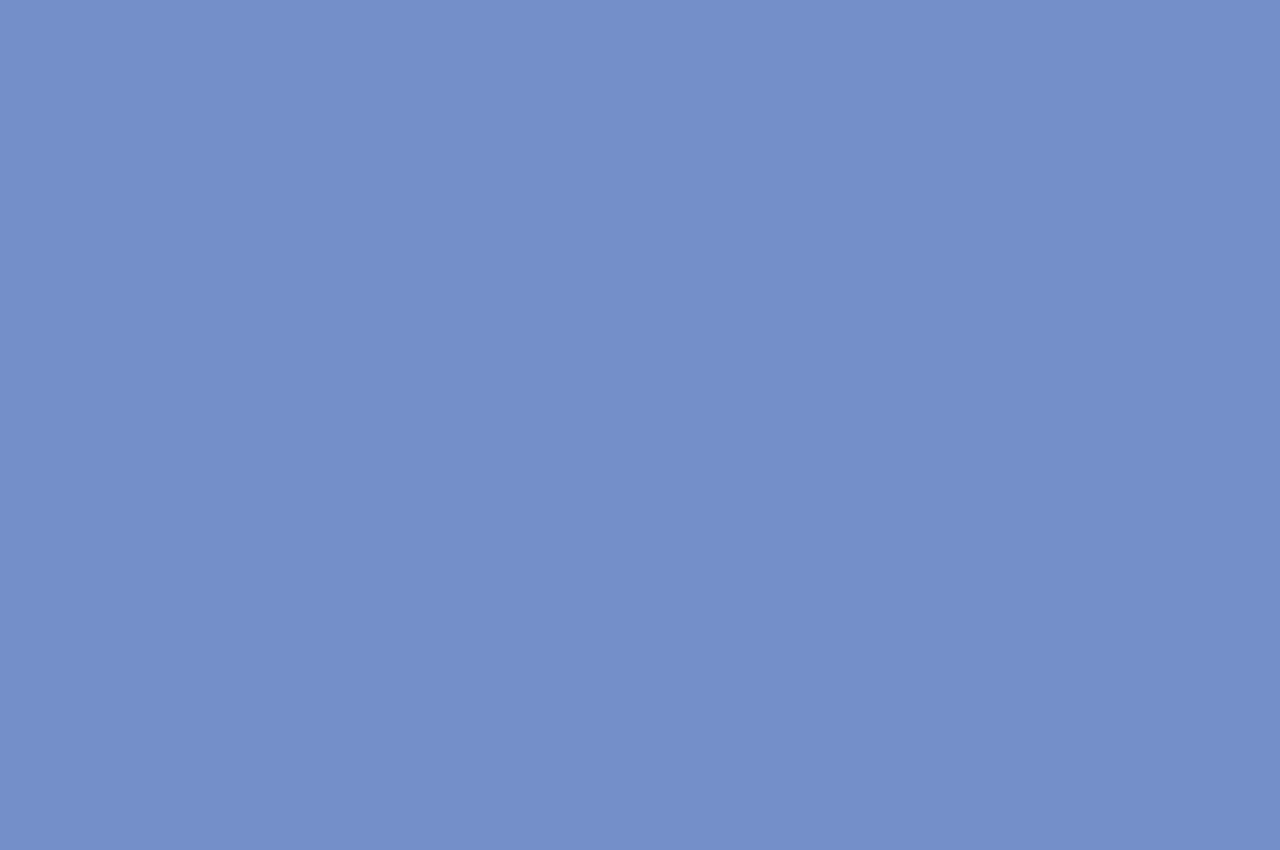
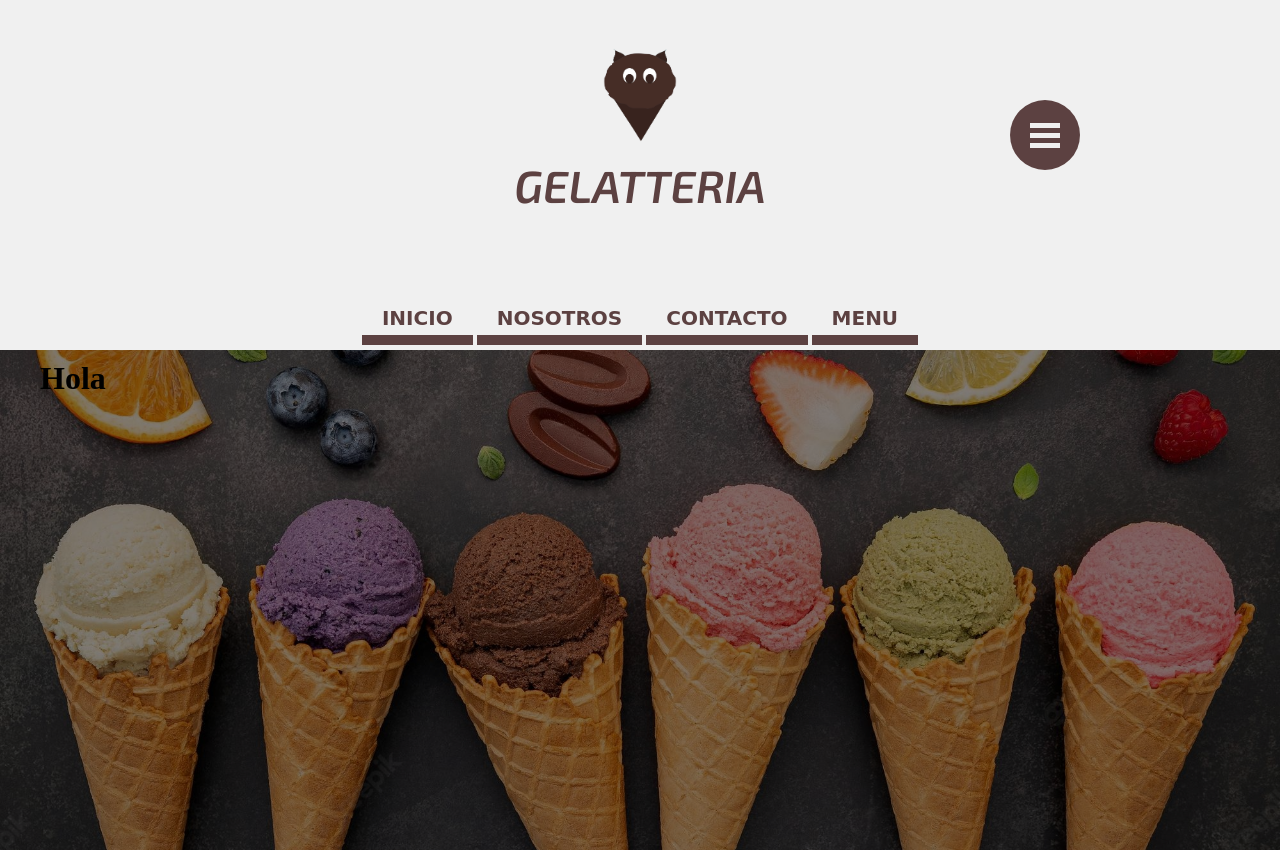
Before and after one commit to Juanpav78/Heladeria, a website: page index.html in a window 1280 px wide. Before the commit the page ends 800 px from the top, so only its background shows below. Drawn offline with Linux system fonts and the light colour scheme; a web font is replaced by a local one.

Commit message:
header y bases del carrusel añadidos

```diff
--- a/index.html
+++ b/index.html
@@ -3,22 +3,47 @@
     <meta charset="UTF-8">
     <meta http-equiv="X-UA-Compatible" content="IE=edge">
     <meta name="viewport" content="width=device-width, initial-scale=1.0">
-    <title>Heladeria</title>
+    <title>Gelatteria</title>
     <link rel="icon" href="./src/img/LogoHelado.svg" type="image/x-icon/png" sizes="32x32">
     <link rel="stylesheet" href="build/css/app.css">
 </head>
 <body>
-    <header>
+    <header class="header">
+        <div class="contenedor header__contenedor">
+            <div class="logo">
+                <img class="logo__img" src="./src/img/LogoHelado2.png" alt="logo helado" >
+                <p class="logo__texto">Gelatteria</p>
+            </div>
 
+            <nav class="nav">
+                <div class="nav__boton boton_circular boton">
+                    <div class="nav__boton--line"></div>
+                    <div class="nav__boton--line"></div>
+                    <div class="nav__boton--line"></div>
+                </div>
+                <a href="#" class="nav__texto">Inicio</a>
+                <a href="#" class="nav__texto">Nosotros</a>
+                <a href="#" class="nav__texto">Contacto</a>
+                <a href="#" class="nav__texto">Menu</a>
+
+            </nav>
+        </div>
     </header>
 
-    <main>
+    <main class="main" id="fondo">
+        <div class="sombra">
+            <div class="contenedor">
+                <h1>Hola</h1>
+            </div>
+        </div>
 
     </main>
 
     <footer>
 
+
     </footer>
 
+    <script src="src/js/app.js"></script>
 </body>
 </html>
--- /dev/null
+++ b/src/js/app.js
@@ -0,0 +1,34 @@
+document.addEventListener('DOMContentLoaded', function(){
+    btn();
+});
+
+const btn= () => {
+    const boton = document.querySelector(".boton") ;
+    boton.addEventListener('click', animateBtn);
+}
+
+
+const animateBtn = () =>{
+    const botones = document.querySelector(".boton") ;
+    botones.classList.toggle('active');
+}
+
+const fondos = [
+    "imgHeladosSabores4",
+    "imgHeladosSabores",
+    "imgHeladosVarios",
+    "imgVitrinaHelados"
+]
+
+
+i = 0;
+
+
+setInterval(function(){
+    const fondo = document.getElementById("fondo");
+    fondo.style.backgroundImage= `url(./src/img/${fondos[i]}.jpg)`;
+    i++;
+    if(i==4){
+        i=0;
+    }
+},12000);
--- a/src/scss/app.scss
+++ b/src/scss/app.scss
@@ -1,11 +1,11 @@
-@import url('https://fonts.googleapis.com/css2?family=Baloo+Tamma+2:wght@400;500;800&family=Dancing+Script:wght@400;500;600;700&family=Lobster&family=Monoton&display=swap');
-
+@import url('https://fonts.googleapis.com/css2?family=Baloo+Tamma+2:wght@400;500;800&family=Dancing+Script:wght@400;500;600;700&family=Exo+2:ital,wght@0,300;0,600;1,600;1,700&family=Lobster&family=Monoton&display=swap');
 @import 'base/normalize';
 @import 'base/variables';
 
 @import 'base/mixins';
 @import 'base/globales';
+@import 'utilidades/boton';
 
-
+@import 'layout/header';
+@import 'layout/main';
 @import 'layout/footer';
-@import 'layout/header';
--- a/src/scss/base/_globales.scss
+++ b/src/scss/base/_globales.scss
@@ -10,5 +10,16 @@ body {
     font-size: 1.6rem;
     line-height: 1.8;
 
-    background-color: $blueCake;
+    background-color: $blueCakeLogo;
 }
+
+.contenedor{
+    margin: 0 auto;
+    max-width: 120rem;
+}
+
+a, p{
+    font-family: $fontText;
+    text-decoration: none;
+    text-transform: uppercase;
+}
--- a/src/scss/base/_variables.scss
+++ b/src/scss/base/_variables.scss
@@ -1,21 +1,24 @@
 //color
+$blueCakeLogo: #84c3d6;
 $blueCake: #748fc9;
 $redCake: #c97474;
 $roseCake: #c974b6;
-$greenCake: #649187;
-$greyligth: #cfcfcf;
+$greenCake: #65ac9c;
+$brownCake: #b2a18a;
+$brownCakeDark: #5c4141;
+$greyLigth: #f0f0f0;
 $greyDark: #333333;
-$black: #141414;
+$black: #1b1b1b;
 $white: rgb(248, 248, 248);
 
 //font size
 $delgada: 300;
 $regular : 400;
 $bold: 700;
-$black: 900;
+$blackBold: 900;
 
 //font family
 $fontText : 'Baloo Tamma 2', cursive;
-$fontTitle1 : 'Monoton', cursive;
+$fontTitle1 : 'Exo 2', sans-serif;
 $fontTitle2 : 'Dancing Script', cursive;
 $fontTitle3 : 'Lobster', cursive;
--- a/src/scss/layout/_header.scss
+++ b/src/scss/layout/_header.scss
@@ -0,0 +1,50 @@
+.header{
+    background: $greyLigth;
+    height: 35rem;
+    box-shadow: 0 0 1.5rem 2px $brownCakeDark;
+    text-align: center;
+
+    .header__contenedor{
+        height: 100%;
+        display: flex;
+        flex-direction: column;
+        justify-content: space-around;
+    }
+
+
+}
+
+.logo{
+    margin-top: 3rem;
+    .logo__img{
+        width: 10rem;
+    }
+
+    .logo__texto{
+        color: $brownCakeDark;
+
+        font-size: 4.5rem;
+        font-weight: 600;
+        font-family: $fontTitle1;
+        font-style: italic;
+
+        margin-top: 0;
+    }
+}
+
+.nav{
+    .nav__texto{
+        color: $brownCakeDark;
+        font-size: 2rem;
+        font-weight: 700;
+        padding: 2rem 2rem .5rem 2rem;
+        border-bottom: 1rem solid $brownCakeDark;
+
+        transition: all .3s ease-in;
+
+        &:hover{
+            color: $blueCakeLogo;
+            border-bottom: 1rem solid $blueCakeLogo;
+        }
+    }
+}
--- /dev/null
+++ b/src/scss/layout/_main.scss
@@ -0,0 +1,12 @@
+.main{
+    background-image: url('../../src/img/imgHeladosSabores.jpg');
+    background-position: center;
+    background-repeat: no-repeat;
+    background-size: cover;
+    filter: brightness(50%);
+    height: 50rem;
+    h1{
+        margin: 0;
+    }
+    transition: background-image 1s ease-in;
+}
--- /dev/null
+++ b/src/scss/utilidades/_boton.scss
@@ -0,0 +1,62 @@
+.boton_circular{
+    width: 7rem;
+
+    display: flex;
+    flex-direction: column;
+    background-color: $brownCakeDark;
+    border-radius: 50%;
+    padding: 2rem;
+}
+
+.nav__boton{
+    position: absolute;
+    top: 10rem;
+    right: 20rem;
+
+
+    cursor: pointer;
+
+
+    .nav__boton--line{
+        width: 3rem;
+        height: .25rem;
+
+        background-color: $greyLigth;
+        padding: .25rem 1rem;
+        margin: .25rem 0;
+
+        transition: transform .3s ease-in;
+
+
+    }
+
+    &.active{
+        .nav__boton--line{
+            background-color: $blueCakeLogo;
+            &:first-child{
+                transform: rotate(45deg) translateY(7px) translateX(7px);
+            }
+            &:nth-child(2){
+                transform: scale(0);
+            }
+            &:nth-child(3){
+                transform: rotate(-45deg) translateY(-7px) translateX(6px);
+            }
+        }
+
+    }
+}
+
+/* @keyframes botonNav__linea1 {
+    0% {
+        transform: rotate(0);
+      }
+      50% {
+        transform: translateY(2rem) rotate(0);
+      }
+
+      100% {
+        transform: translateY(2rem) rotate(135deg);
+        background-color: brown;
+      }
+} */
```
Also changed, not shown: build/css/app.css, src/img/LogoHelado2.png (added), 1 other file.
